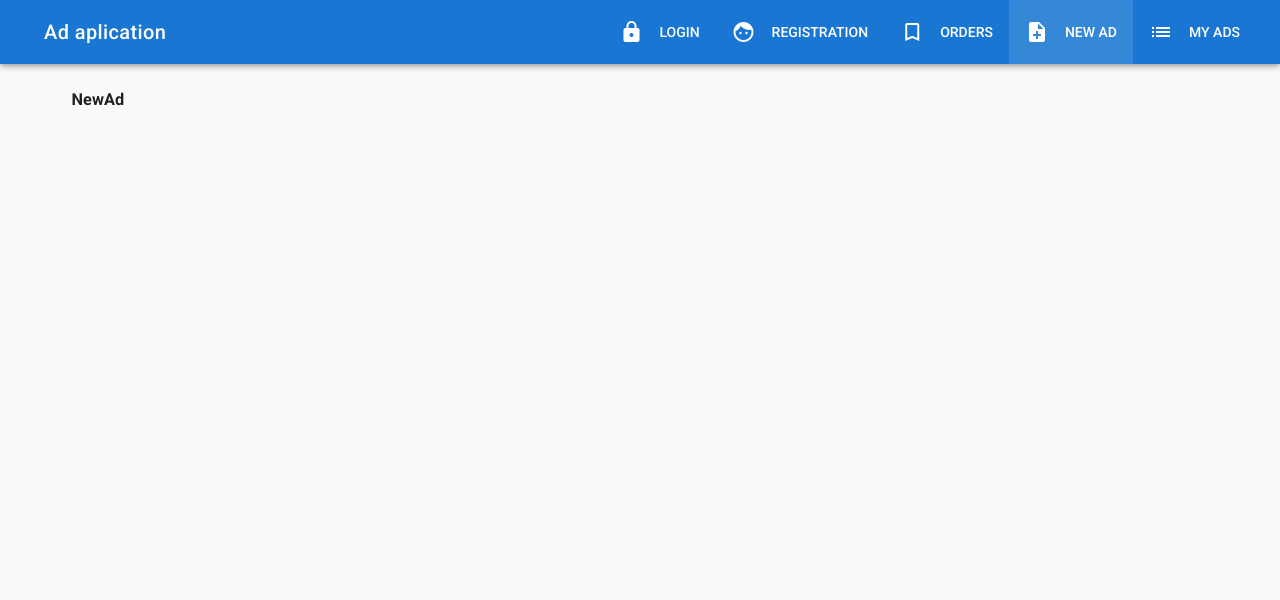
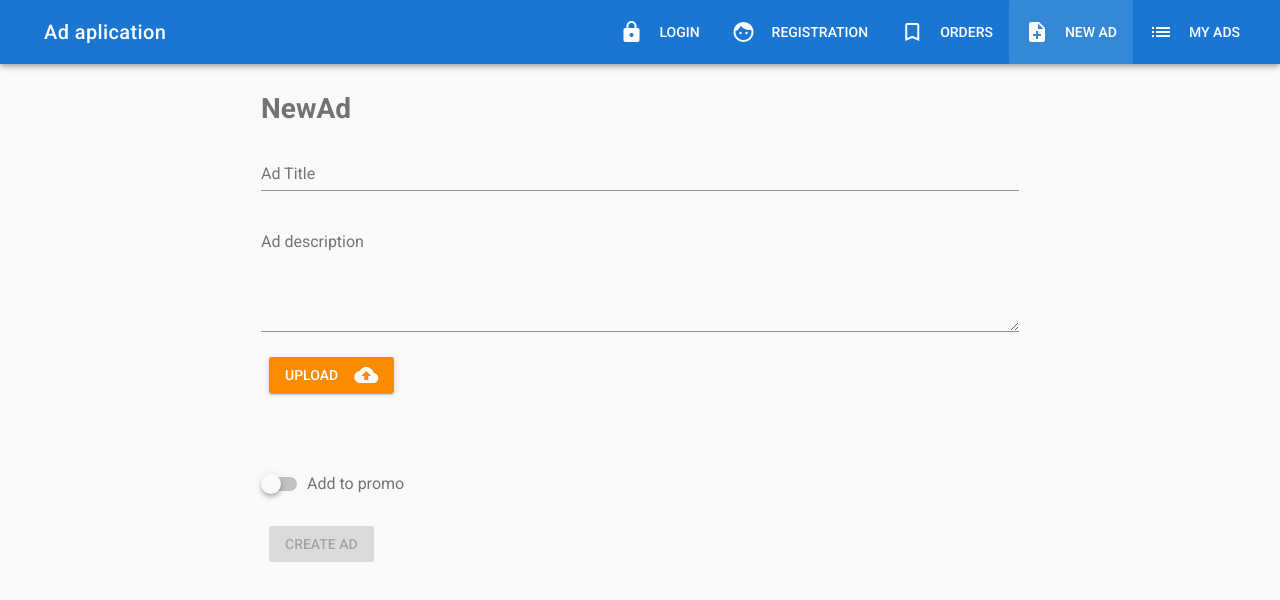
Before and after one commit to alexpikuta/vue-dasboard, a Vue app: page /new in a window 1280 px wide. Shown: the top 600 px of the page. Built offline with nearby package versions, Linux system fonts and the light colour scheme.

Commit message:
Add latest pages

```diff
--- a/src/components/Ads/Ad.vue
+++ b/src/components/Ads/Ad.vue
@@ -2,7 +2,28 @@
   <v-container>
     <v-layout row>
       <v-flex xs12>
-        <h3>Ad</h3>
+        <v-card>
+          <v-card-media>
+            <v-img
+              src="https://cdn.vuetifyjs.com/images/carousel/planet.jpg"
+              height="300"
+            ></v-img>
+          </v-card-media>
+          <v-card-text>
+            <h1 class="text--primary">title</h1>
+            <h3 class="text--secondary">description</h3>
+          </v-card-text>
+          <v-card-actions>
+            <v-spacer></v-spacer>
+            <v-btn
+              class="warning"
+              flat
+            >Edit</v-btn>
+            <v-btn
+              class="success"
+            >Buy</v-btn>
+          </v-card-actions>
+        </v-card>
       </v-flex>
     </v-layout>
   </v-container>
--- a/src/components/Ads/AdList.vue
+++ b/src/components/Ads/AdList.vue
@@ -1,8 +1,37 @@
 <template>
   <v-container>
     <v-layout row>
-      <v-flex xs12>
-        <h3>AdList</h3>
+      <v-flex xs12 sm6 offset-sm3>
+        <h1 class="text--secondary mb-3">My Ads</h1>
+        <v-card
+          v-for="ad in ads"
+          :key="ad.id"
+          class="elevation-8 mb-2"
+        >
+          <v-layout row>
+            <v-flex xs4>
+              <v-responsive>
+                <v-img
+                  :src="ad.imageSrc"
+                  height="180"
+                ></v-img>
+              </v-responsive>
+            </v-flex>
+            <v-flex xs8>
+              <v-card-text>
+                <h2>{{ ad.title }}</h2>
+                <p>{{ ad.description }}</p>
+              </v-card-text>
+              <v-card-actions>
+                <v-spacer></v-spacer>
+                <v-btn
+                  class="info"
+                  :to="'/ad/' + ad.id"
+                >Open</v-btn>
+              </v-card-actions>
+            </v-flex>
+          </v-layout>
+        </v-card>
       </v-flex>
     </v-layout>
   </v-container>
@@ -12,7 +41,22 @@
   export default {
     data () {
       return {
-
+        ads: [
+          {
+            title: 'First ad',
+            description: 'Some short description',
+            promo: true,
+            imageSrc: 'https://cdn.vuetifyjs.com/images/carousel/planet.jpg',
+            id: '2'
+          },
+          {
+            title: 'Second ad',
+            description: 'Some short description',
+            promo: true,
+            imageSrc: 'https://cdn.vuetifyjs.com/images/carousel/sky.jpg',
+            id: '4'
+          }
+        ]
       }
     }
   }
--- a/src/components/Ads/NewAd.vue
+++ b/src/components/Ads/NewAd.vue
@@ -1,8 +1,63 @@
 <template>
   <v-container>
     <v-layout row>
-      <v-flex xs12>
-        <h3>NewAd</h3>
+      <v-flex xs12 sm8 offset-sm2>
+        <h1 class="text--secondary mb-3">NewAd</h1>
+        <v-form ref="form" v-model="valid" validation>
+              <v-text-field
+                name="title"
+                label="Ad Title"
+                type="text"
+                :rules="[v => !!v || 'Title is required']"
+                required
+                v-model="title"
+              ></v-text-field>
+              <v-textarea
+                name="description"
+                label="Ad description"
+                type="text"
+                :rules="[v => !!v || 'Description is required']"
+                v-model="description"
+                required
+                multi-line
+              ></v-textarea>
+            </v-form>
+      </v-flex>
+    </v-layout>
+    <v-layout row>
+      <v-flex xs12 sm8 offset-sm2>
+        <v-btn
+          color="blue-grey"
+          class="warning"
+        >
+          Upload
+          <v-icon right dark>cloud_upload</v-icon>
+        </v-btn>
+      </v-flex>
+    </v-layout>
+    <v-layout row class="mt-3">
+      <v-flex xs12 sm8 offset-sm2>
+        <img src="" height="120">
+      </v-flex>
+    </v-layout>
+    <v-layout row class="mt-3">
+      <v-flex xs12 sm8 offset-sm2>
+        <v-switch
+          label="Add to promo"
+          v-model="promo"
+        ></v-switch>
+      </v-flex>
+    </v-layout>
+    <v-layout row>
+      <v-flex xs12 sm8 offset-sm2>
+        <v-spacer></v-spacer>
+        <v-btn
+          class="success"
+          :disabled="!valid"
+          @click="createAd"
+        >
+          Create Ad
+        </v-btn>
       </v-flex>
     </v-layout>
   </v-container>
@@ -12,7 +67,22 @@
   export default {
     data () {
       return {
-
+        title: '',
+        description: '',
+        promo: false,
+        valid: false
+      }
+    },
+    methods: {
+      createAd () {
+        if (this.$refs.form.validate()) {
+          const ad = {
+            title: this.title,
+            description: this.description,
+            promo: this.promo
+          }
+          console.log(ad)
+        }
       }
     }
   }
--- a/src/components/Auth/Login.vue
+++ b/src/components/Auth/Login.vue
@@ -10,7 +10,7 @@
             <v-form ref="form" v-model="valid" validation>
               <v-text-field
                 prepend-icon="email"
-                name="Email"
+                name="email"
                 label="Email"
                 type="email"
                 :rules="emailRules"
--- a/src/components/Auth/Registration.vue
+++ b/src/components/Auth/Registration.vue
@@ -10,7 +10,7 @@
             <v-form ref="form" v-model="valid" lazy-validation>
               <v-text-field
                 prepend-icon="email"
-                name="Email"
+                name="email"
                 label="Email"
                 type="email"
                 :rules="emailRules"
--- a/src/components/User/Orders.vue
+++ b/src/components/User/Orders.vue
@@ -4,18 +4,28 @@
       <v-flex xs12 sm6 offset-sm3>
         <h1 class="text--secondary">Orders</h1>
         <v-list two-line subheader>
-          <v-list-tile @click="markDone">
+          <v-list-tile
+            v-for="order in orders"
+            :key="order.id"
+          >
             <v-list-tile-action>
-              <v-checkbox v-model="chbChecked"></v-checkbox>
+              <v-checkbox
+                :input-value="order.done"
+                :disabled="!chB"
+                @change="markDone(order)"
+              ></v-checkbox>
             </v-list-tile-action>
 
-            <v-list-tile-content @click="chbChecked = !chbChecked">
-              <v-list-tile-title>Notifications</v-list-tile-title>
-              <v-list-tile-sub-title>Allow notifications</v-list-tile-sub-title>
+            <v-list-tile-content>
+              <v-list-tile-title>{{ order.name }}</v-list-tile-title>
+              <v-list-tile-sub-title>{{ order.phone }}</v-list-tile-sub-title>
             </v-list-tile-content>
 
             <v-list-tile>
-              <v-btn class="primary" @click.stop="open">Open</v-btn>
+              <v-btn
+                class="primary"
+                :to="'/ad/' + order.adId"
+              >Open</v-btn>
             </v-list-tile>
           </v-list-tile>
         </v-list>
@@ -28,15 +38,23 @@
   export default {
     data () {
       return {
-        chbChecked: false
+        chB: true,
+        orders: [
+          {
+            id: 'qw2',
+            name: 'Jhon Doe',
+            phone: '937-99-92',
+            adId: '3',
+            done: false
+          }
+        ]
       }
     },
     methods: {
-      markDone () {
+      markDone (order) {
+        order.done = true
+        this.chB = false
         console.log(333)
-      },
-      open () {
-        console.log(111111)
       }
     }
   }
```
